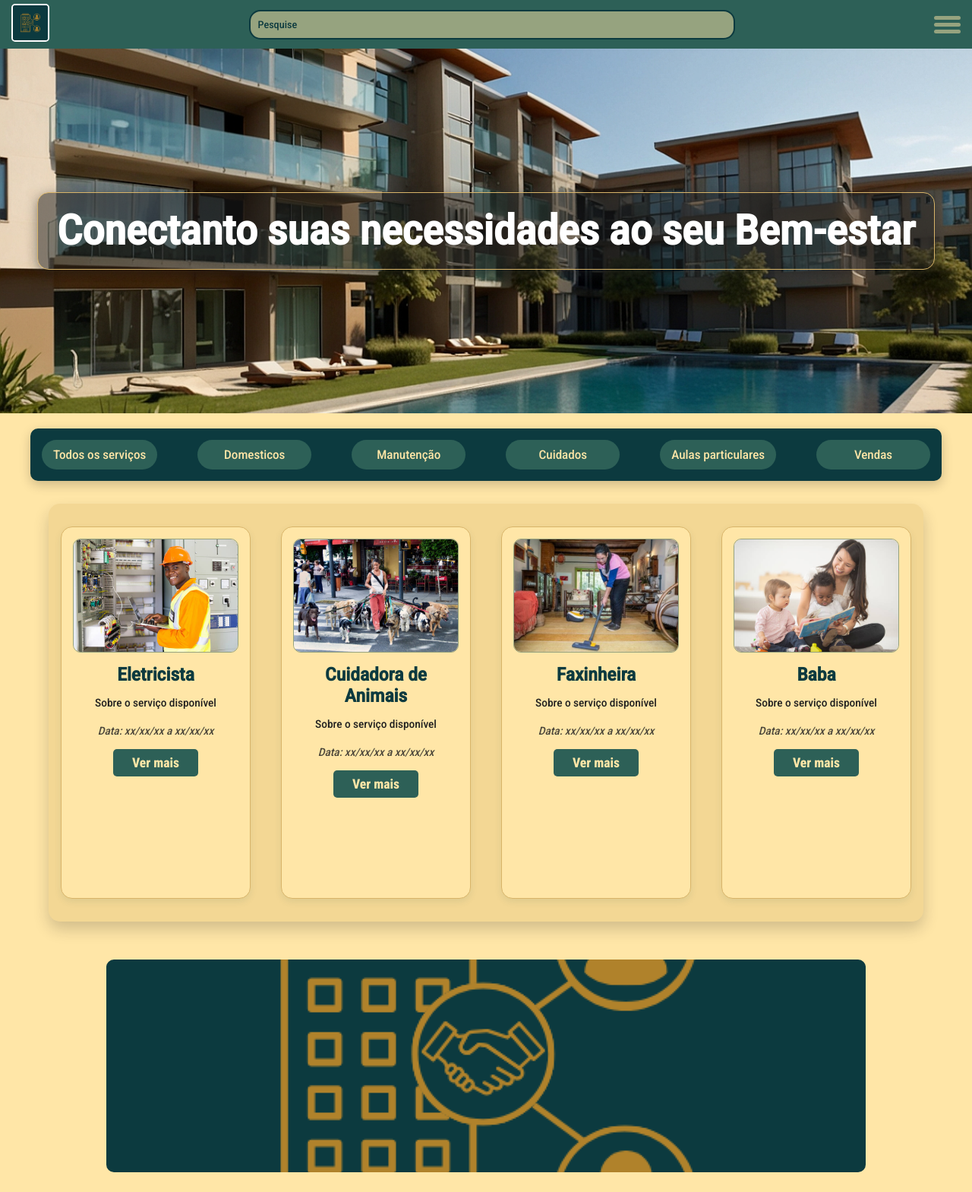
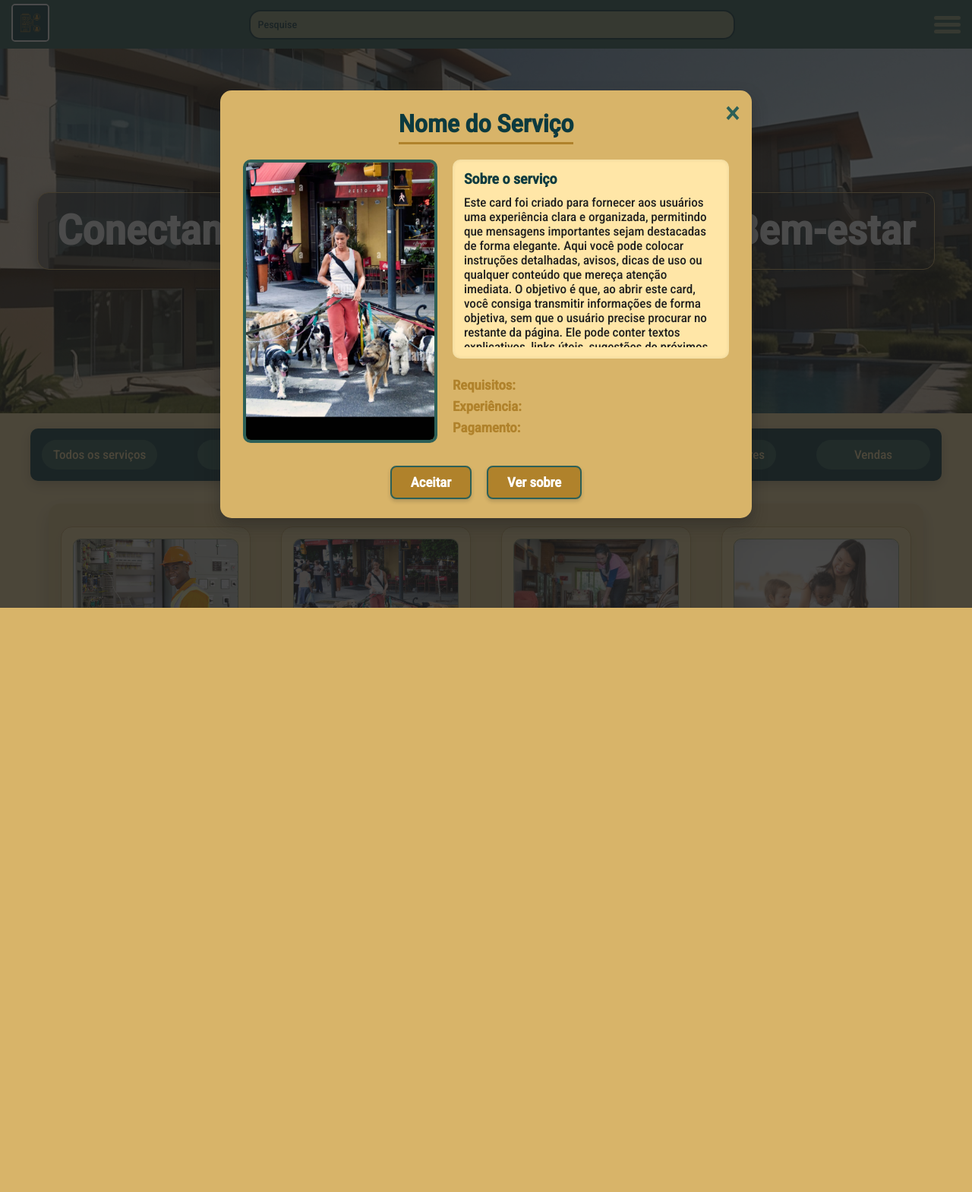
Before and after one commit to Davi-Oliveria214/TCC-Apoi-me, a PHP site: page / in a window 1280 px wide, after a click on "Ver mais". Shown: the top 1569 px of the page at 76% size. After the commit the page ends 800 px from the top, so only its background shows below. Run offline with PHP 8.4, Linux system fonts and the light colour scheme; grey boxes are pictures that could not be loaded.

Commit message:
Consertando card do index

```diff
--- a/css/style.css
+++ b/css/style.css
@@ -560,7 +560,7 @@ input[type="text"] {
 
 .servicos h3 {
   color: var(--verde-musgo);
-  font-size: 1.5rem;
+  font-size: 1.3rem;
   margin-top: 5px;
 }
 
--- a/index.html
+++ b/index.html
@@ -97,7 +97,7 @@
         .informacoes-inicial {
             width: 90%;
             max-width: 1200px;
-            min-height: 550px;
+            min-height: 300px;
             display: flex;
             justify-content: center;
             padding: 30px 15px;
@@ -169,6 +169,66 @@
             </div>
         </div>
     </header>
+
+    <section id="modelo" class="modal">
+        <aside class="modelo-card">
+            <span id="fecharModelo" class="fechar" onclick="modelo('fechar')">&times;</span>
+            <h2>Nome do Serviço</h2>
+            <section class="info-modelo">
+                <img src="./img/cuidador-de-cachorro.jpg" alt="" class="img-servico">
+                <div class="informacoes-servico">
+                    <div class="sobre-servico">
+                        <h3>Sobre o serviço</h3>
+                        <p>Este card foi criado para fornecer aos usuários uma experiência clara e organizada,
+                            permitindo
+                            que mensagens importantes sejam destacadas de forma elegante. Aqui você pode colocar
+                            instruções
+                            detalhadas, avisos, dicas de uso ou qualquer conteúdo que mereça atenção imediata.
+
+                            O objetivo é que, ao abrir este card, você consiga transmitir informações de forma objetiva,
+                            sem
+                            que o usuário precise procurar no restante da página. Ele pode conter textos explicativos,
+                            links
+                            úteis, sugestões de próximos passos ou até mesmo pequenas mensagens motivacionais para
+                            melhorar
+                            a experiência do usuário.
+
+                            Por exemplo, você pode usá-lo para:
+
+                            Apresentar um resumo de novos recursos do seu site ou aplicativo.
+
+                            Dar instruções passo a passo sobre como utilizar uma funcionalidade específica.
+
+                            Mostrar avisos importantes que exigem atenção imediata, como prazos ou mudanças de
+                            configuração.
+
+                            Fornecer dicas rápidas que ajudam o usuário a navegar ou aproveitar melhor seu serviço.
+
+                            Este card centralizado no meio da tela garante que o usuário foque no conteúdo, com o fundo
+                            levemente escurecido para reduzir distrações. Ele foi projetado para ser visualmente
+                            agradável,
+                            com bordas arredondadas, sombra sutil e espaço suficiente para leitura confortável.
+
+                            Para fechar, o usuário pode clicar no “×” no canto superior ou em qualquer área fora do
+                            card,
+                            garantindo uma interação intuitiva e natural. Esse tipo de card é ideal para combinar
+                            funcionalidade com estética, mantendo o usuário informado de maneira clara e elegante.</p>
+                    </div>
+
+                    <div class="necessidade-servico">
+                        <h4>Requisitos: </h4>
+                        <h4>Experiência: </h4>
+                        <h4>Pagamento: </h4>
+                    </div>
+                </div>
+            </section>
+
+            <div class="botoes">
+                <button>Aceitar</button>
+                <button>Ver sobre</button>
+            </div>
+        </aside>
+    </section>
 
     <figure class="img-mostrar">
         <img src="./img/imagemcentrodecond.jpg" alt="">
@@ -247,6 +307,8 @@
             <img src="img/youtube-icon.png" alt="">
         </aside>
     </footer>
+
+    <script src="./js/app.js"></script>
 </body>
 
 </html>
```
